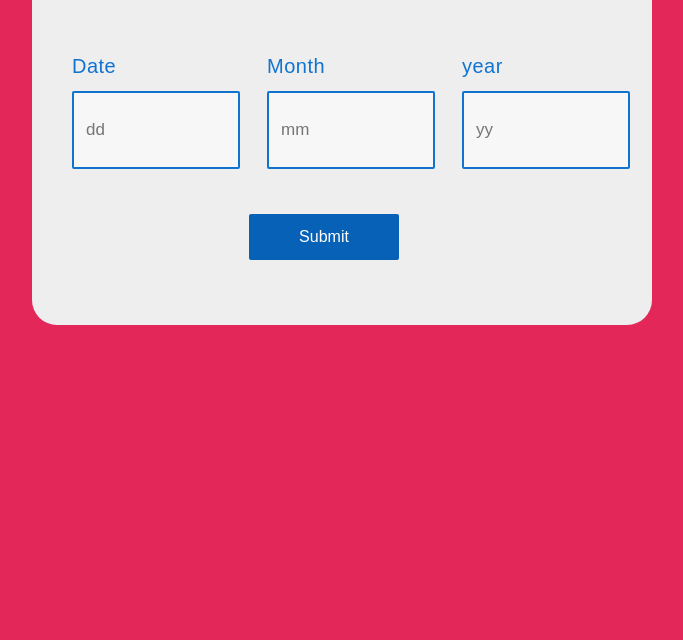
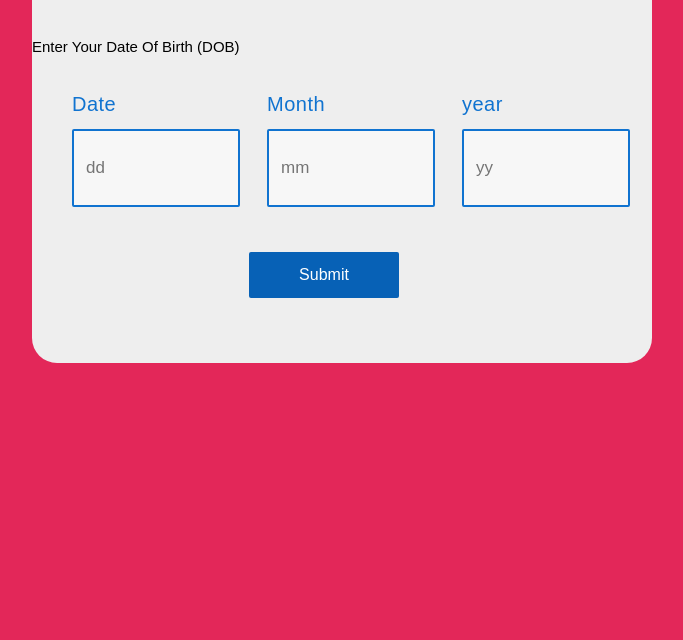
Before and after one commit to sathipe123/Age-Calculator.io, a plain HTML site: page index.html in a window 1280 px wide. Shown: the part 160-800 px from the top of the page, without its empty margins (298-981 px from the left). Drawn offline with Linux system fonts and the light colour scheme.

Commit message:
Update and rename Agecalculator.html to index.html

```diff
--- a/Agecalculator.html
+++ b/index.html
@@ -135,6 +135,7 @@
             <div class="base">
                 <div class="enter">
                     <h4>Age Calculator</h4>
+                    <p>Enter Your Date Of Birth (DOB)</P>
                 </div>
                 <div class="block">
                     <p class="title">Date</p>
```
